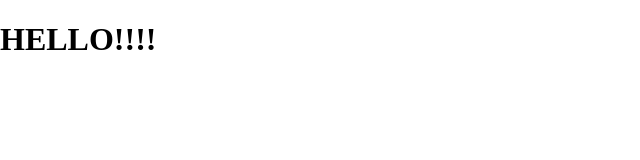
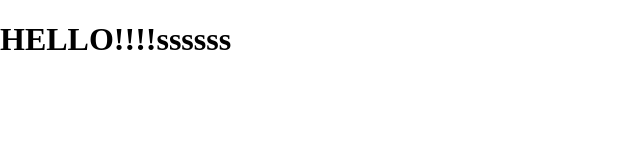
Before and after one commit to renewj/hub, a Next.js app: page / in a window 1280 px wide. Shown: the top 160 px of the page, without its empty margins (0-640 px from the left). Built offline with nearby package versions, Linux system fonts and the light colour scheme.

Commit message:
Update header text in Home component

```diff
--- a/app/page.js
+++ b/app/page.js
@@ -1,7 +1,7 @@
 export default function Home(){
   return(
     <main>
-    <h1>HELLO!!!!</h1>
+    <h1>HELLO!!!!ssssss</h1>
     </main>
   );
 }
```
